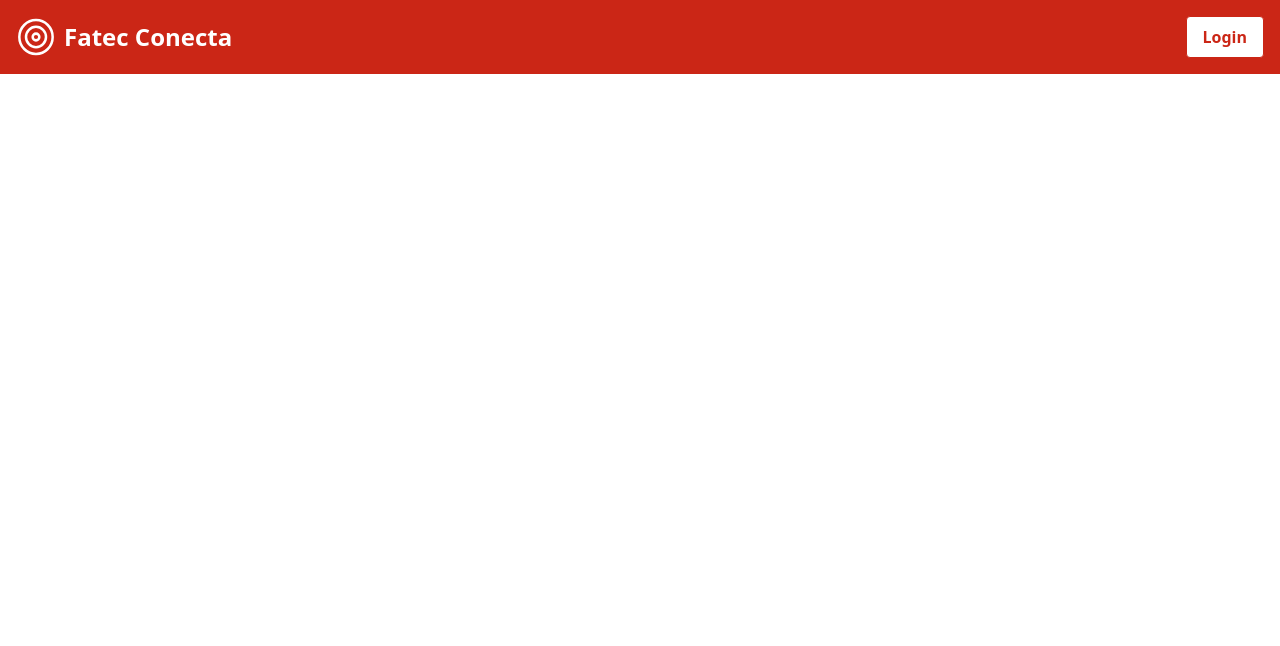
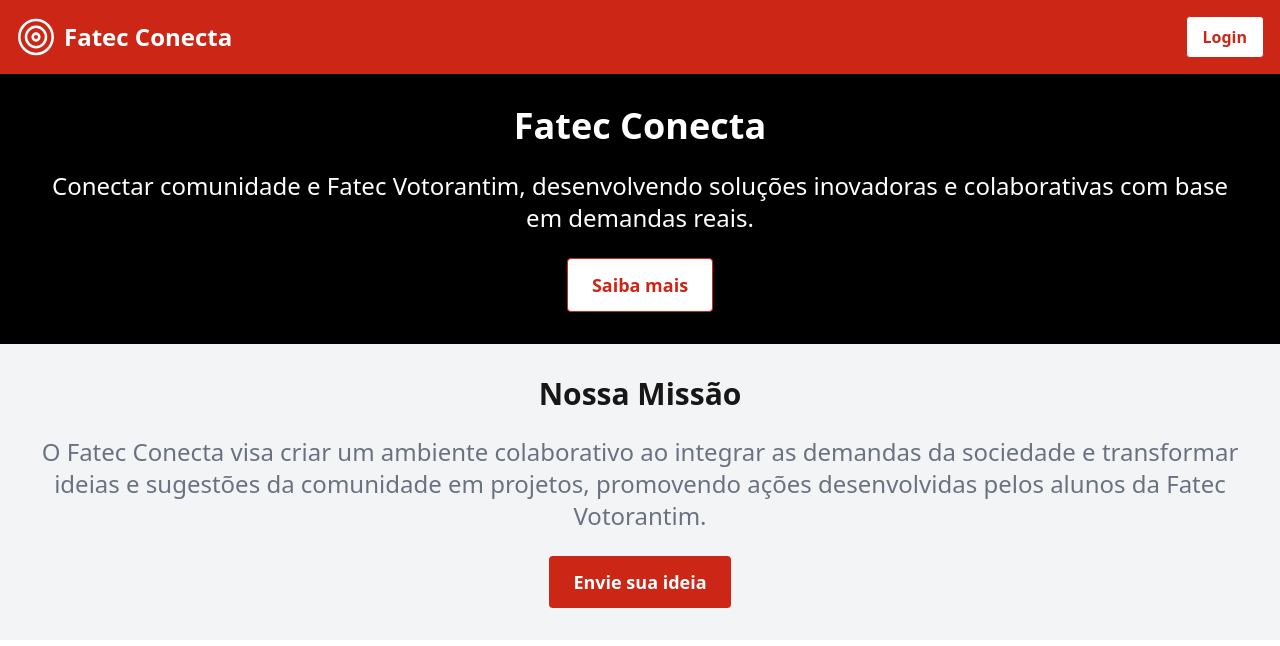
Before and after one commit to LuckyLabs-Fatec/conecta-fatec, a Next.js app: page / in a window 1280 px wide. Shown: the top 646 px of the page. Built offline with nearby package versions, Linux system fonts and the light colour scheme.

Commit message:
Enhance LandingPage and Button components with new layout and size options; add LandingPage Storybook stories

```diff
--- a/src/app/page.tsx
+++ b/src/app/page.tsx
@@ -1,7 +1,21 @@
+'use client';
+import { Button } from "@/components/Button";
 import { Header } from "@/components/Header";
 
-export default function Home() {
+export default function LandingPage() {
   return (
-    <Header />
+    <>
+      <Header />
+      <section className="flex flex-col items-center bg-black text-center p-8 gap-6">
+        <h1 className="text-white text-4xl font-bold">Fatec Conecta</h1>
+        <p className="text-white text-2xl">Conectar comunidade e Fatec Votorantim, desenvolvendo soluções inovadoras e colaborativas com base em demandas reais.</p>
+        <Button label="Saiba mais" onClick={() => {}} variant="secondary" size="large" />
+      </section>
+      <section className="flex flex-col items-center bg-gray-100 text-center p-8 gap-6">
+        <h1 className="text-3xl font-bold">Nossa Missão</h1>
+        <p className="text-gray-500 text-2xl">O Fatec Conecta visa criar um ambiente colaborativo ao integrar as demandas da sociedade e transformar ideias e sugestões da comunidade em projetos, promovendo ações desenvolvidas pelos alunos da Fatec Votorantim.</p>
+        <Button label="Envie sua ideia" onClick={() => {}} variant="primary" size="large" />
+      </section>
+    </>
   );
 }
--- a/src/components/Button.tsx
+++ b/src/components/Button.tsx
@@ -3,10 +3,16 @@ interface ButtonProps {
     onClick: () => void;
     disabled?: boolean;
     variant: 'primary' | 'secondary';
+    size: 'small' | 'medium' | 'large';
 }
 
-export const Button: React.FC<ButtonProps> = ({ label, onClick, disabled = false, variant }) => {
-    const baseClasses = "px-4 py-2 rounded font-semibold focus:outline-none focus:ring-2 focus:ring-offset-2";
+export const Button: React.FC<ButtonProps> = ({ label, onClick, disabled = false, variant, size }) => {
+    const baseClasses = "rounded font-semibold focus:outline-none focus:ring-2 focus:ring-offset-2";
+    const sizeClasses = size === 'small'
+        ? "px-2 py-1 text-sm"
+        : size === 'medium'
+            ? "px-4 py-2 text-base"
+            : "px-6 py-3 text-lg";
     const variantClasses = variant === 'primary'
         ? "bg-[var(--palette-red-600)] text-white hover:bg-[var(--palette-red-700)] focus:ring-[var(--palette-red-500)]"
         : "bg-white text-[var(--palette-red-600)] border border-[var(--palette-red-600)] hover:bg-gray-100 focus:ring-[var(--palette-red-500)]";
@@ -14,7 +20,7 @@ export const Button: React.FC<ButtonProps> = ({ label, onClick, disabled = false
 
     return (
         <button
-            className={`${baseClasses} ${variantClasses} ${disabledClasses}`}
+            className={`${baseClasses} ${sizeClasses} ${variantClasses} ${disabledClasses}`}
             onClick={onClick}
             disabled={disabled}
         >
--- a/src/components/Header.tsx
+++ b/src/components/Header.tsx
@@ -1,4 +1,3 @@
-'use client';
 import Image from "next/image";
 import { Button } from "./Button";
 
@@ -8,6 +7,6 @@ export const Header = () => (
       <Image src="/logo.svg" alt="Logo" width={40} height={40} className="inline-block mr-2" />
       <h1 className="text-2xl font-bold">Fatec Conecta</h1>
     </span>
-    <Button label="Login" onClick={() => {}} variant="secondary" />
+    <Button label="Login" onClick={() => {}} variant="secondary" size="medium" />
   </header>
 );
```
Also changed, not shown: 2 other files (tests, documents, lock files or other folders).
